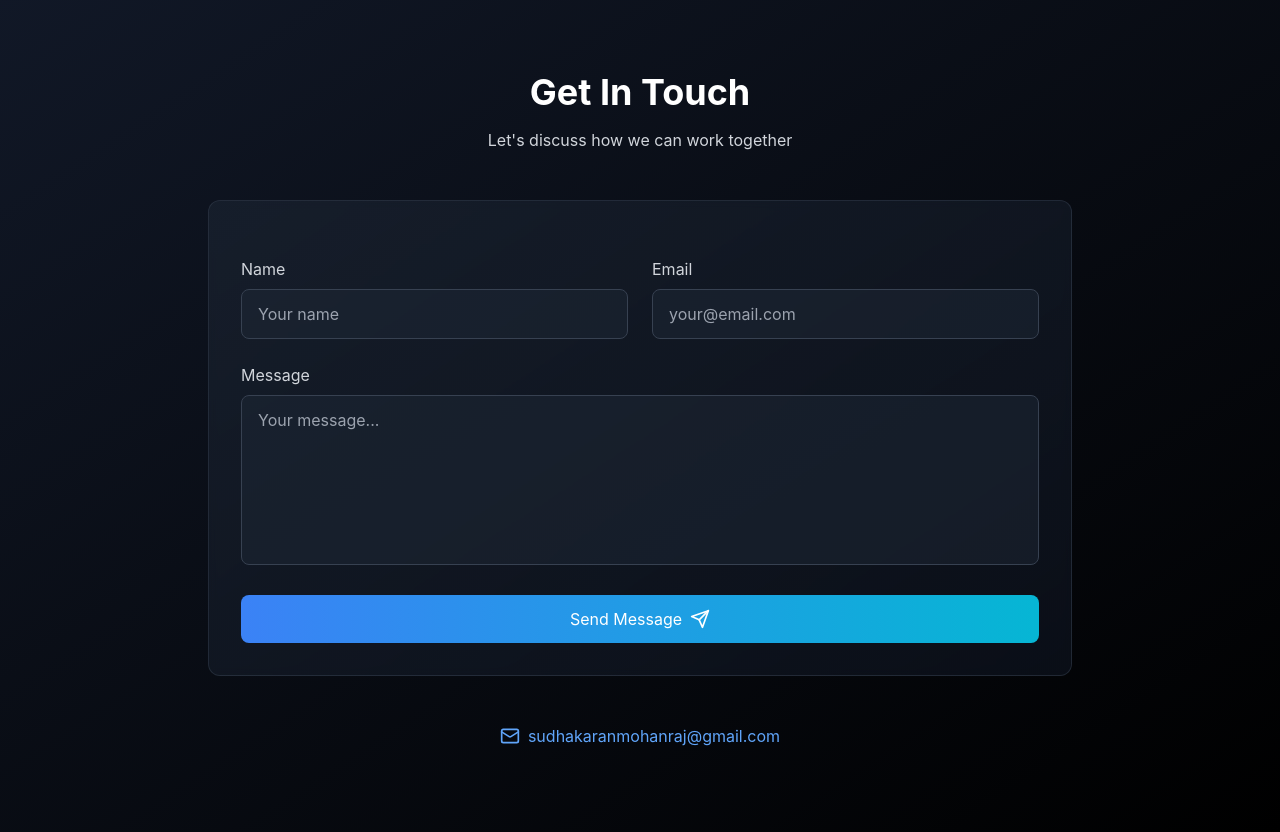
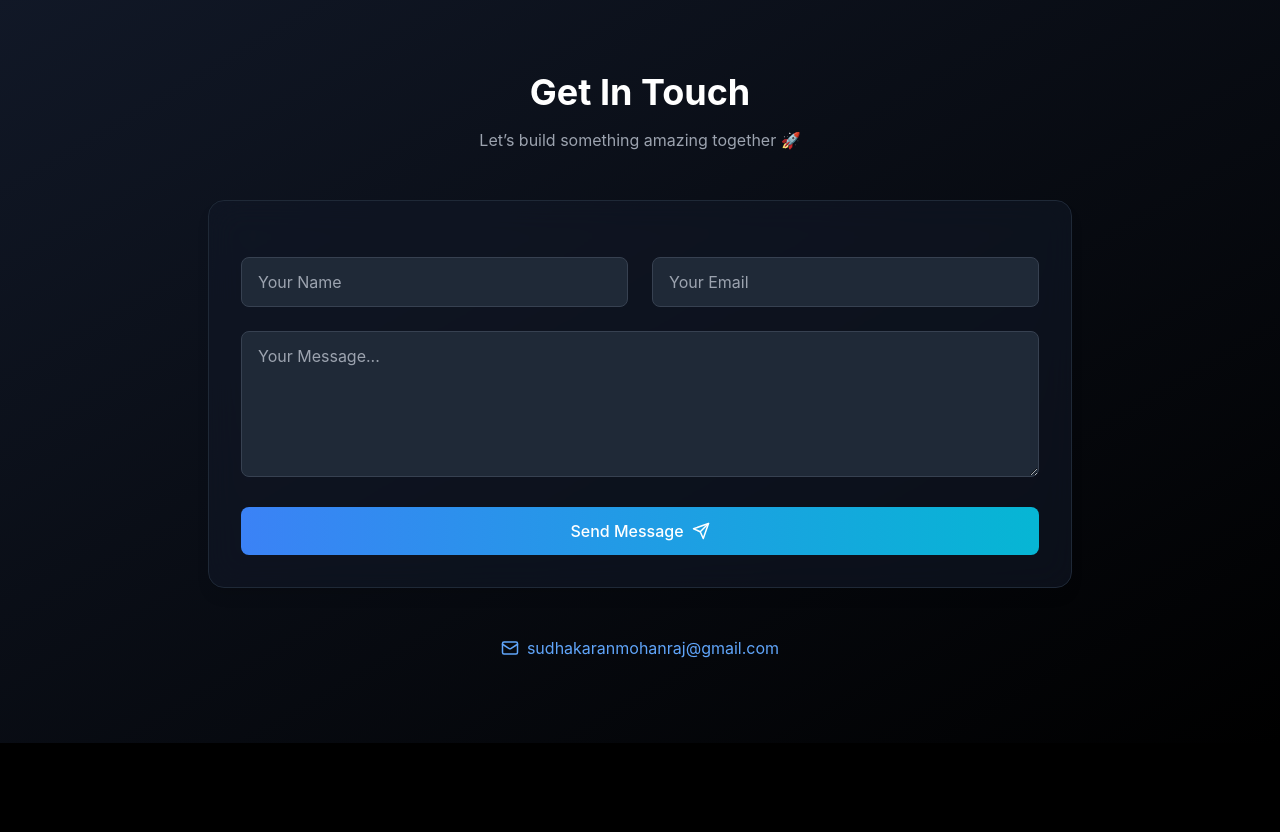
Before and after one commit to sudhakaranmohanraj/sudhakaranmohanraj.github.io, a React (Vite) app: page / in a window 1280 px wide. Shown: the part 4380-5212 px from the top of the page. After the commit the page ends 5123 px from the top, so only its background shows below. Built offline with nearby package versions, Linux system fonts and the light colour scheme.

Commit message:
Premium contact form added

```diff
--- a/src/components/Contact.tsx
+++ b/src/components/Contact.tsx
@@ -1,4 +1,4 @@
-import { motion } from "framer-motion";
+import { motion, AnimatePresence } from "framer-motion";
 import { Mail, Send } from "lucide-react";
 import { useState } from "react";
 
@@ -24,21 +24,21 @@ export default function Contact() {
 
       setSuccess(true);
       form.reset();
-    } catch (err) {
+
+      setTimeout(() => setSuccess(false), 3000);
+    } catch {
       setError(true);
+      setTimeout(() => setError(false), 3000);
     }
 
     setLoading(false);
   };
 
   return (
-    <section
-      id="contact"
-      className="py-20 bg-gradient-to-br from-gray-900 to-black"
-    >
+    <section className="py-20 bg-gradient-to-br from-gray-900 to-black">
       <div className="max-w-4xl mx-auto px-4">
 
-        {/* 🔥 Hidden Netlify Form (IMPORTANT) */}
+        {/* Hidden Netlify Form */}
         <form name="contact" data-netlify="true" hidden>
           <input type="text" name="name" />
           <input type="email" name="email" />
@@ -54,8 +54,8 @@ export default function Contact() {
           <h2 className="text-4xl font-bold text-white mb-4">
             Get In Touch
           </h2>
-          <p className="text-gray-300">
-            Let's discuss how we can work together
+          <p className="text-gray-400">
+            Let’s build something amazing together 🚀
           </p>
         </motion.div>
 
@@ -68,99 +68,87 @@ export default function Contact() {
           onSubmit={handleSubmit}
           initial={{ opacity: 0, y: 20 }}
           whileInView={{ opacity: 1, y: 0 }}
-          transition={{ delay: 0.2 }}
-          className="space-y-6 bg-gradient-to-br from-gray-800/50 to-gray-900/50 p-8 rounded-xl
-          backdrop-blur-sm border border-gray-700/50"
+          className="space-y-6 bg-gray-900/60 p-8 rounded-2xl backdrop-blur-lg border border-gray-800 shadow-lg"
         >
-          {/* Required hidden fields */}
           <input type="hidden" name="form-name" value="contact" />
 
-          {/* Honeypot */}
           <p hidden>
-            <label>
-              Don’t fill this: <input name="bot-field" />
-            </label>
+            <input name="bot-field" />
           </p>
 
           {/* Inputs */}
           <div className="grid md:grid-cols-2 gap-6">
-            <div>
-              <label className="block text-gray-300 mb-2">Name</label>
             <input
               name="name"
               type="text"
-                placeholder="Your name"
+              placeholder="Your Name"
               required
-                className="w-full px-4 py-3 rounded-lg bg-gray-800/50 border border-gray-700
-                focus:border-blue-500 focus:ring-2 focus:ring-blue-500/20 text-white"
+              className="w-full px-4 py-3 rounded-lg bg-gray-800 border border-gray-700 text-white focus:ring-2 focus:ring-blue-500 outline-none"
+            />
+
+            <input
+              name="email"
+              type="email"
+              placeholder="Your Email"
+              required
+              className="w-full px-4 py-3 rounded-lg bg-gray-800 border border-gray-700 text-white focus:ring-2 focus:ring-blue-500 outline-none"
             />
           </div>
 
-            <div>
-              <label className="block text-gray-300 mb-2">Email</label>
-              <input
-                name="email"
-                type="email"
-                placeholder="your@email.com"
-                required
-                className="w-full px-4 py-3 rounded-lg bg-gray-800/50 border border-gray-700
-                focus:border-blue-500 focus:ring-2 focus:ring-blue-500/20 text-white"
-              />
-            </div>
-          </div>
-
-          <div>
-            <label className="block text-gray-300 mb-2">Message</label>
           <textarea
             name="message"
-              rows={6}
-              placeholder="Your message..."
+            rows={5}
+            placeholder="Your Message..."
             required
-              className="w-full px-4 py-3 rounded-lg bg-gray-800/50 border border-gray-700
-              focus:border-blue-500 focus:ring-2 focus:ring-blue-500/20 text-white resize-none"
+            className="w-full px-4 py-3 rounded-lg bg-gray-800 border border-gray-700 text-white focus:ring-2 focus:ring-blue-500 outline-none"
           />
-          </div>
 
           {/* Button */}
           <button
             type="submit"
             disabled={loading}
-            className="w-full bg-gradient-to-r from-blue-500 to-cyan-500 text-white py-3 px-6 rounded-lg
-            hover:from-blue-600 hover:to-cyan-600 transition-all duration-300 flex items-center justify-center space-x-2 disabled:opacity-50"
+            className="w-full py-3 rounded-lg bg-gradient-to-r from-blue-500 to-cyan-500 text-white font-medium flex items-center justify-center gap-2 hover:opacity-90 transition disabled:opacity-50"
           >
-            <span>{loading ? "Sending..." : "Send Message"}</span>
-            <Send className="w-5 h-5" />
+            {loading ? "Sending..." : success ? "Sent ✅" : "Send Message"}
+            <Send size={18} />
           </button>
+        </motion.form>
 
-          {/* Status Messages */}
+        {/* Toast Messages */}
+        <AnimatePresence>
           {success && (
-            <p className="text-green-400 text-center">
+            <motion.div
+              initial={{ opacity: 0, y: 50 }}
+              animate={{ opacity: 1, y: 0 }}
+              exit={{ opacity: 0, y: 50 }}
+              className="fixed bottom-6 right-6 bg-green-500 text-white px-6 py-3 rounded-lg shadow-lg"
+            >
               Message sent successfully 🚀
-            </p>
+            </motion.div>
           )}
 
           {error && (
-            <p className="text-red-400 text-center">
+            <motion.div
+              initial={{ opacity: 0, y: 50 }}
+              animate={{ opacity: 1, y: 0 }}
+              exit={{ opacity: 0, y: 50 }}
+              className="fixed bottom-6 right-6 bg-red-500 text-white px-6 py-3 rounded-lg shadow-lg"
+            >
               Something went wrong ❌
-            </p>
+            </motion.div>
           )}
-        </motion.form>
+        </AnimatePresence>
 
         {/* Email */}
-        <motion.div
-          initial={{ opacity: 0, y: 20 }}
-          whileInView={{ opacity: 1, y: 0 }}
-          transition={{ delay: 0.4 }}
-          className="mt-12 text-center"
-        >
+        <div className="mt-12 text-center">
           <a
             href="mailto:sudhakaranmohanraj@gmail.com"
-            className="inline-flex items-center space-x-2 text-blue-400 hover:text-blue-300 transition-colors"
+            className="inline-flex items-center gap-2 text-blue-400 hover:text-blue-300"
           >
-            <Mail className="w-5 h-5" />
-            <span>sudhakaranmohanraj@gmail.com</span>
+            <Mail size={18} />
+            sudhakaranmohanraj@gmail.com
           </a>
-        </motion.div>
+        </div>
       </div>
     </section>
   );
```
Lines whose indentation alone changed are shown as unchanged.
